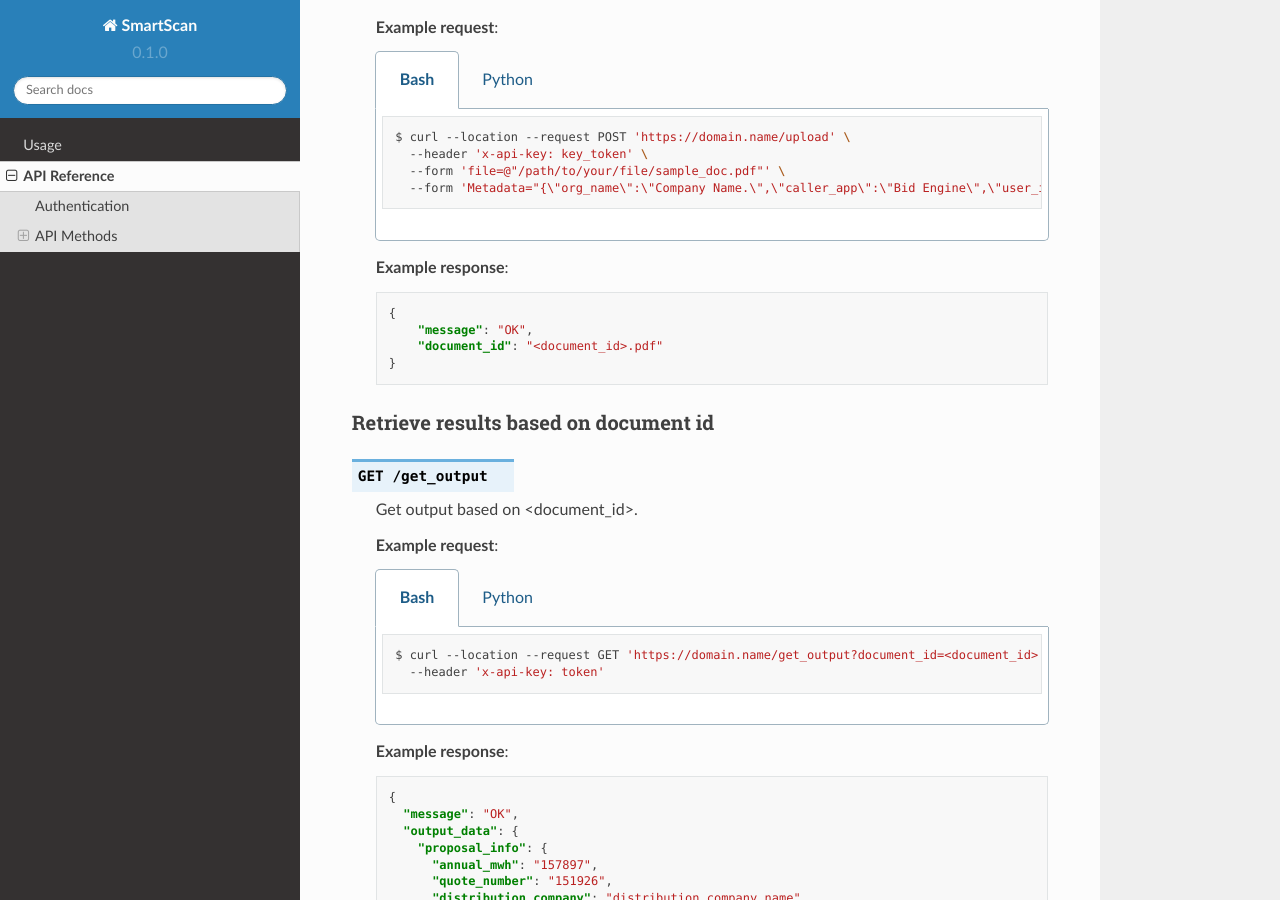
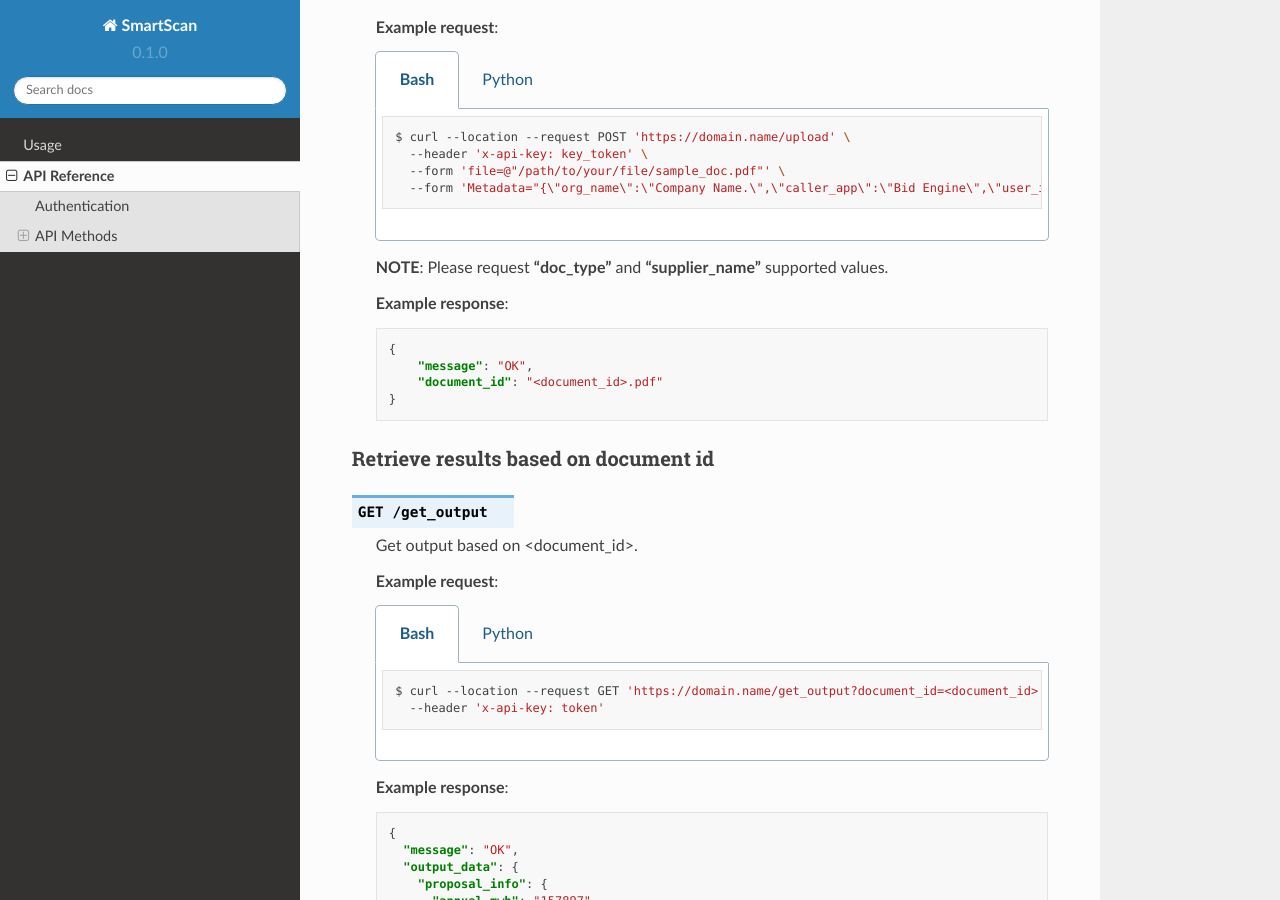
Before and after one commit to DashEnergy/smartscan-docs, a Sphinx documentation site: the page built from docs/source/api.rst, in a window 1280 px wide and 900 px high, scrolled down 657 px. Built offline with Sphinx 7.4.7 and the Read the Docs theme 2.0.0, drawn with Linux system fonts in a browser that asks for light colours.

Commit message:
Add important note regarding the new key-value pairs.

```diff
--- a/docs/source/api.rst
+++ b/docs/source/api.rst
@@ -53,6 +53,8 @@ Upload document
             }
             response = requests.request("POST", url, headers=headers, data=payload, files=files)
             print(response.json())
+
+    **NOTE**: Please request **"doc_type"** and **"supplier_name"** supported values.
 
     **Example response**:
 
```
